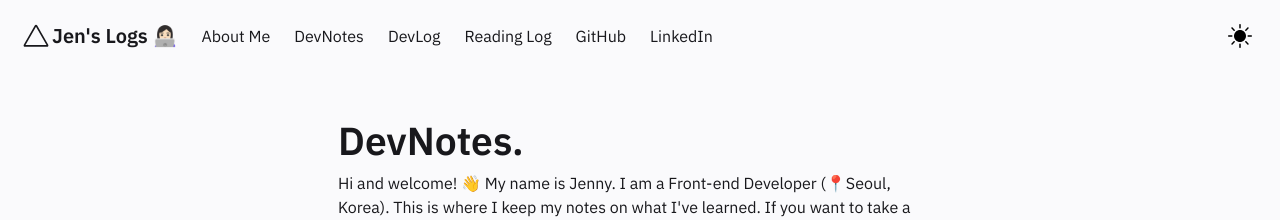
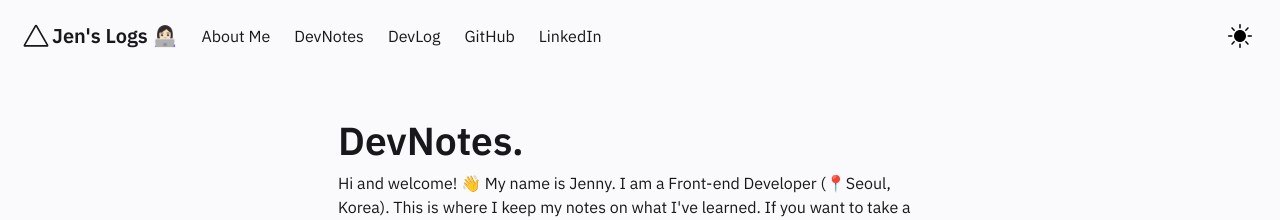
Before and after one commit to jenjenhub/blog, a Jekyll site: the page built from pages/index.md, in a window 1280 px wide. Shown: the top 220 px of the page. Built offline with Jekyll 4.4.1, drawn with Linux system fonts in a browser that asks for light colours.

Commit message:
Update Header.html

```diff
--- a/_includes/Header.html
+++ b/_includes/Header.html
@@ -58,16 +58,13 @@
         <a href="../posts/how-to"  class="navbar-item">
           About Me
         </a>
-          <a href="../notes" target="_blank" class="navbar-item">
+          <a href="../notes" target="_self" class="navbar-item">
               DevNotes
           </a>
-          <a href="https://velog.io/@jenjenhub/series/bootcamp" target="_blank" class="navbar-item">
+          <a href="https://velog.io/@jenjenhub/series/bootcamp" target="_self" class="navbar-item">
               DevLog
           </a>
-        <a href="https://velog.io/@jenjenhub/series/Reading-Log" target="_blank"  class="navbar-item">
-          Reading Log
-        </a>
-           <a href="https://github.com/jenjenhub" target="_blank" class="navbar-item">
+           <a href="https://github.com/jenjenhub" target="_self" class="navbar-item">
           GitHub
         </a>
         <a href="https://www.linkedin.com/in/jenny-kim-761a901b4/"  target="_blank" class="navbar-item">
```
